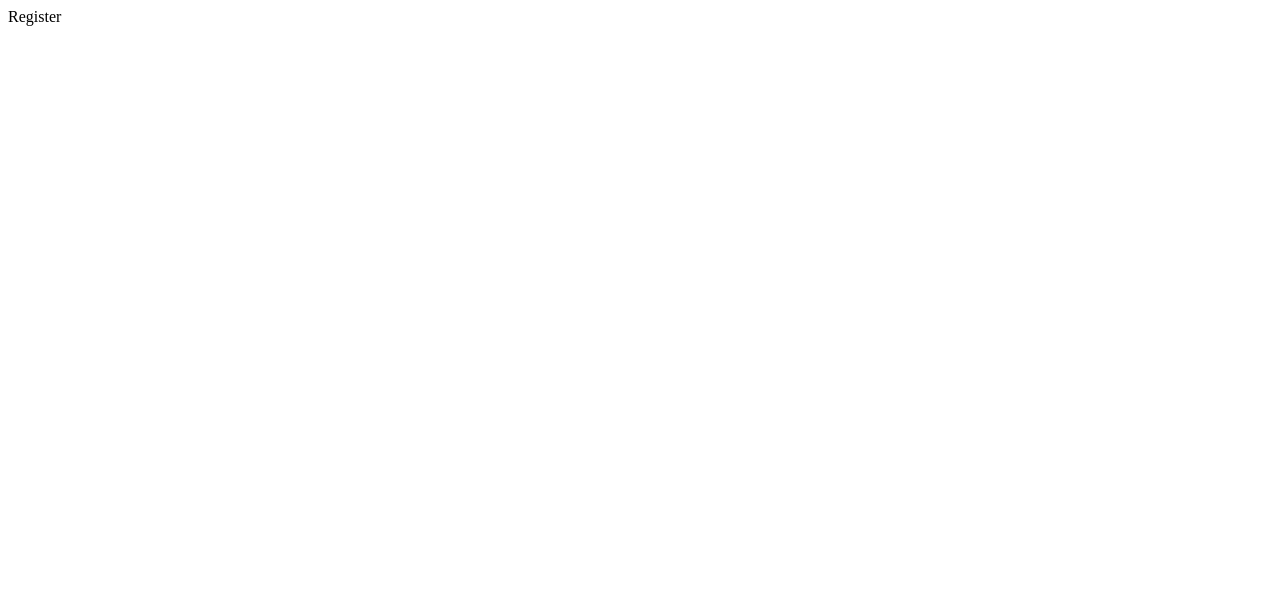
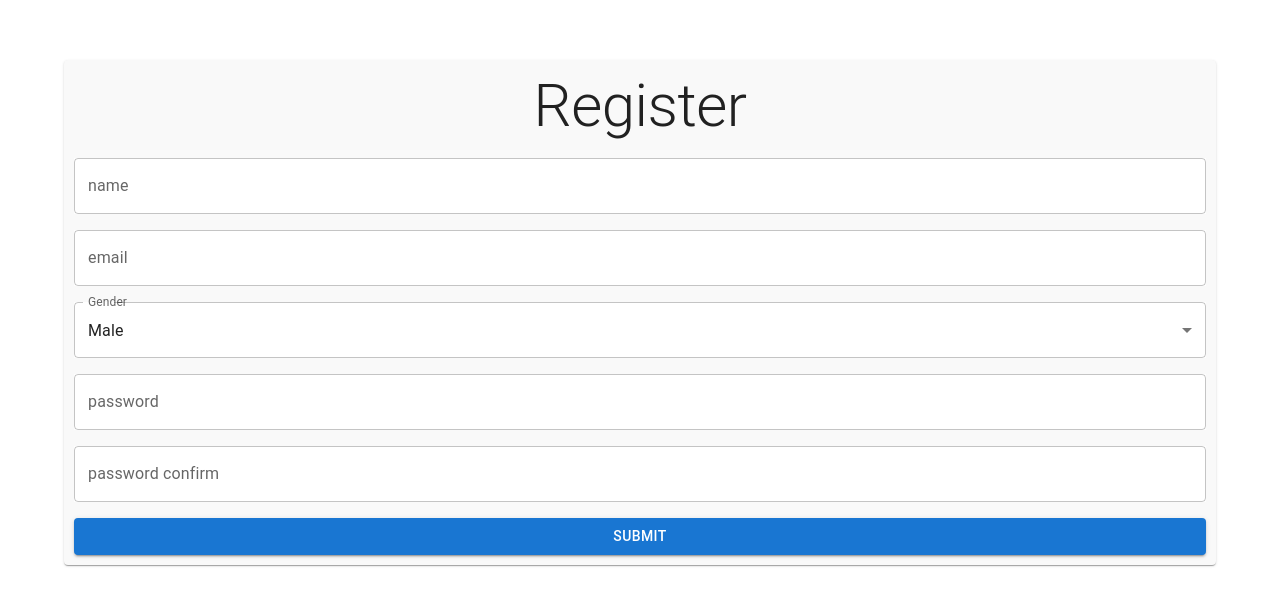
Before and after one commit to abdelrahman-sameeh/todo-list-app-2024-4-28, a React (Vite) app in the folder frontend/: page /register in a window 1280 px wide. Shown: the top 606 px of the page. Built offline with nearby package versions, Linux system fonts and the light colour scheme; no server answers.

Commit message:
register page

```diff
--- a/frontend/package.json
+++ b/frontend/package.json
@@ -10,10 +10,14 @@
     "preview": "vite preview"
   },
   "dependencies": {
+    "@emotion/react": "^11.11.4",
+    "@emotion/styled": "^11.11.5",
+    "@mui/material": "^5.15.15",
     "axios": "^1.6.8",
     "react": "^18.2.0",
     "react-dom": "^18.2.0",
-    "react-router-dom": "^6.23.0"
+    "react-router-dom": "^6.23.0",
+    "react-toastify": "^10.0.5"
   },
   "devDependencies": {
     "@types/react": "^18.2.66",
--- a/frontend/src/App.tsx
+++ b/frontend/src/App.tsx
@@ -1,6 +1,7 @@
 import { Route, Routes } from "react-router-dom";
 import { Home } from "./pages/Home";
-import { Register } from "./pages/Register";
+import { Register } from "./pages/Auth/Register";
+import { ToastContainer } from "react-toastify";
 
 export function App() {
   return (
@@ -9,6 +10,8 @@ export function App() {
         <Route path={'/'} element={<Home />} />
         <Route path={'/register'} element={<Register />} />
       </Routes>
+
+      <ToastContainer />
     </div>
   )
 }
--- a/frontend/src/api/AxiosHook.tsx
+++ b/frontend/src/api/AxiosHook.tsx
@@ -2,7 +2,7 @@ import axios, { AxiosRequestConfig } from 'axios';
 type MethodType = "GET" | "POST" | "PUT" | "DELETE";
 type ContentType = 'application/json' | 'multipart/form-data';
 
-export const AxiosHook = async (authTokens: any, url: string, method: MethodType, data: any, contentType: ContentType = 'application/json', timeout: number = 10 * 1000): Promise<any> => {
+export const AxiosHook = async (authTokens: any, url: string, method: MethodType, data: any, contentType: ContentType = 'application/json', timeout: number = 60 * 1000): Promise<any> => {
 
   const token = authTokens?.access
 
@@ -25,6 +25,6 @@ export const AxiosHook = async (authTokens: any, url: string, method: MethodType
     const response = await axios(config);
     return response;
   } catch (error: any) {
-    return error
+    return error.response
   }
 }
--- /dev/null
+++ b/frontend/src/components/utils/Notify.tsx
@@ -0,0 +1,8 @@
+import { toast } from "react-toastify";
+
+
+type statusType = 'success' | 'warn' | 'error'
+
+export const notify = (message: string, status: statusType) => {
+  toast[status](message)
+}
--- a/frontend/src/main.tsx
+++ b/frontend/src/main.tsx
@@ -1,6 +1,7 @@
 import ReactDOM from 'react-dom/client'
 import { App } from './App.tsx'
 import { BrowserRouter } from 'react-router-dom'
+import 'react-toastify/dist/ReactToastify.css';
 
 ReactDOM.createRoot(document.getElementById('root')!).render(
   <BrowserRouter>
--- /dev/null
+++ b/frontend/src/pages/Auth/Register.tsx
@@ -0,0 +1,169 @@
+import { Button, CircularProgress, Container, FormControl, InputLabel, MenuItem, Paper, Select, TextField, Typography } from '@mui/material'
+import { ChangeEvent, useState } from 'react'
+import { isValidEmail } from '../../utils/validation'
+import { AxiosHook } from '../../api/AxiosHook'
+import { API_ENDPOINTS } from '../../api/EndPoints'
+import { useNavigate } from 'react-router-dom'
+import { notify } from '../../components/utils/Notify'
+
+
+const validation = (name: string, email: string, password: string, passwordConfirm: string, setErrors: any) => {
+
+  const newErrors = new Map()
+
+  if (!name) {
+    newErrors.set('name', 'Name is required')
+  }
+  if (!email) {
+    newErrors.set('email', 'Email is required')
+  }
+  if (email && !isValidEmail(email)) {
+    newErrors.set('email', 'Enter a valid email')
+  }
+  if (!password) {
+    newErrors.set('password', 'Password is required')
+  }
+  if (!passwordConfirm) {
+    newErrors.set('passwordConfirm', 'PasswordConfirm is required')
+  }
+  if (password && passwordConfirm && password != passwordConfirm) {
+    newErrors.set('passwordConfirm', 'PasswordConfirm must be equal Password')
+  }
+
+  console.log(newErrors);
+
+
+  if (newErrors.size) {
+    setErrors(newErrors)
+    return false
+  }
+
+  return true
+
+}
+
+export const Register = () => {
+
+  const [name, setName] = useState('')
+  const [email, setEmail] = useState('')
+  const [gender, setGender] = useState('M')
+  const [password, setPassword] = useState('')
+  const [passwordConfirm, setPasswordConfirm] = useState('')
+  const [errors, setErrors] = useState<Map<string, string>>(new Map())
+  const [loading, setLoading] = useState(false)
+
+  const navigate = useNavigate()
+
+
+  const handleSubmit = async (e: any) => {
+    e.preventDefault()
+
+    const isValid = validation(name, email, password, passwordConfirm, setErrors)
+
+    if (!isValid) {
+      return false
+    }
+
+    const data = {
+      name,
+      email,
+      password,
+      gender
+    }
+
+    setLoading(true)
+      const response = await AxiosHook(null, API_ENDPOINTS.register, 'POST', data)
+      if (response.status === 201) {
+        navigate('/login')
+        notify('Account created successfully', 'success')
+      }else if (response?.status==400 && response?.data && response?.data?.email[0]?.startsWith('user with this email already exists.') ){
+        notify('This email already used', 'error')
+        setErrors((prev)=>(new Map(errors).set('email', 'This email already used')))
+      }else{
+        notify('Something went wrong', 'error')
+      }
+    setLoading(false)
+  }
+
+
+  return (
+    <Container >
+      <Paper sx={{ background: '#f9f9f9' }} >
+        <form style={{ marginTop: '60px', padding: '10px', borderRadius: '6px' }} >
+          <Typography variant='h2' sx={{ textAlign: 'center' }} > Register </Typography>
+          <TextField
+            fullWidth
+            label="name"
+            sx={{ mt: 2, background: 'white' }}
+            value={name}
+            onChange={(e: ChangeEvent<HTMLInputElement>) => {
+              errors.has('name') && errors.delete('name')
+              setName(e.target.value)
+            }}
+            error={errors.has('name')}
+            helperText={errors.get('name')}
+          />
+          <TextField
+            fullWidth
+            label="email"
+            sx={{ mt: 2, background: 'white' }}
+            value={email}
+            onChange={(e: ChangeEvent<HTMLInputElement>) => {
+              errors.has('email') && errors.delete('email')
+              setEmail(e.target.value)
+            }}
+            error={errors.has('email')}
+            helperText={errors.get('email')}
+          />
+
+          <FormControl fullWidth
+            sx={{ mt: 2, background: 'white' }}>
+            <InputLabel id="demo-simple-select-label">Gender</InputLabel>
+            <Select
+              labelId="demo-simple-select-label"
+              id="demo-simple-select"
+              value={gender}
+              label="Age"
+              onChange={(e: any) => {
+                setGender(e.target.value)
+              }}
+            >
+              <MenuItem value={'M'}>Male</MenuItem>
+              <MenuItem value={'F'}>Female</MenuItem>
+            </Select>
+          </FormControl>
+
+          <TextField
+            sx={{ mt: 2, background: 'white' }}
+            fullWidth
+            label="password"
+            value={password}
+            type={'password'}
+            onChange={(e: ChangeEvent<HTMLInputElement>) => {
+              errors.has('password') && errors.delete('password')
+              setPassword(e.target.value)
+            }}
+            error={errors.has('password')}
+            helperText={errors.get('password')}
+          />
+          <TextField
+            sx={{ mt: 2, background: 'white' }}
+            fullWidth
+            label="password confirm"
+            value={passwordConfirm}
+            type={'password'}
+            onChange={(e: ChangeEvent<HTMLInputElement>) => {
+              errors.has('passwordConfirm') && errors.delete('passwordConfirm')
+              setPasswordConfirm(e.target.value)
+            }}
+            error={errors.has('passwordConfirm')}
+            helperText={errors.get('passwordConfirm')}
+          />
+          <Button onClick={handleSubmit} disabled={loading} type={'submit'} fullWidth variant='contained' sx={{ mt: 2, }}  >
+            {loading ? <CircularProgress size={24} color="inherit" /> : 'Submit'}
+          </Button>
+        </form>
+      </Paper>
+    </Container>
+  )
+}
--- a/frontend/src/pages/Register.tsx
+++ /dev/null
@@ -1,7 +0,0 @@
-import React from 'react'
-
-export const Register = () => {
-  return (
-    <div>Register</div>
-  )
-}
--- /dev/null
+++ b/frontend/src/utils/validation.tsx
@@ -0,0 +1,5 @@
+export const isValidEmail = (email: string) => {
+  const emailRegex = /^[^\s@]+@[^\s@]+\.[^\s@]+$/;
+
+  return emailRegex.test(email);
+}
```
Also changed, not shown: 1 other file (tests, documents, lock files or other folders).
